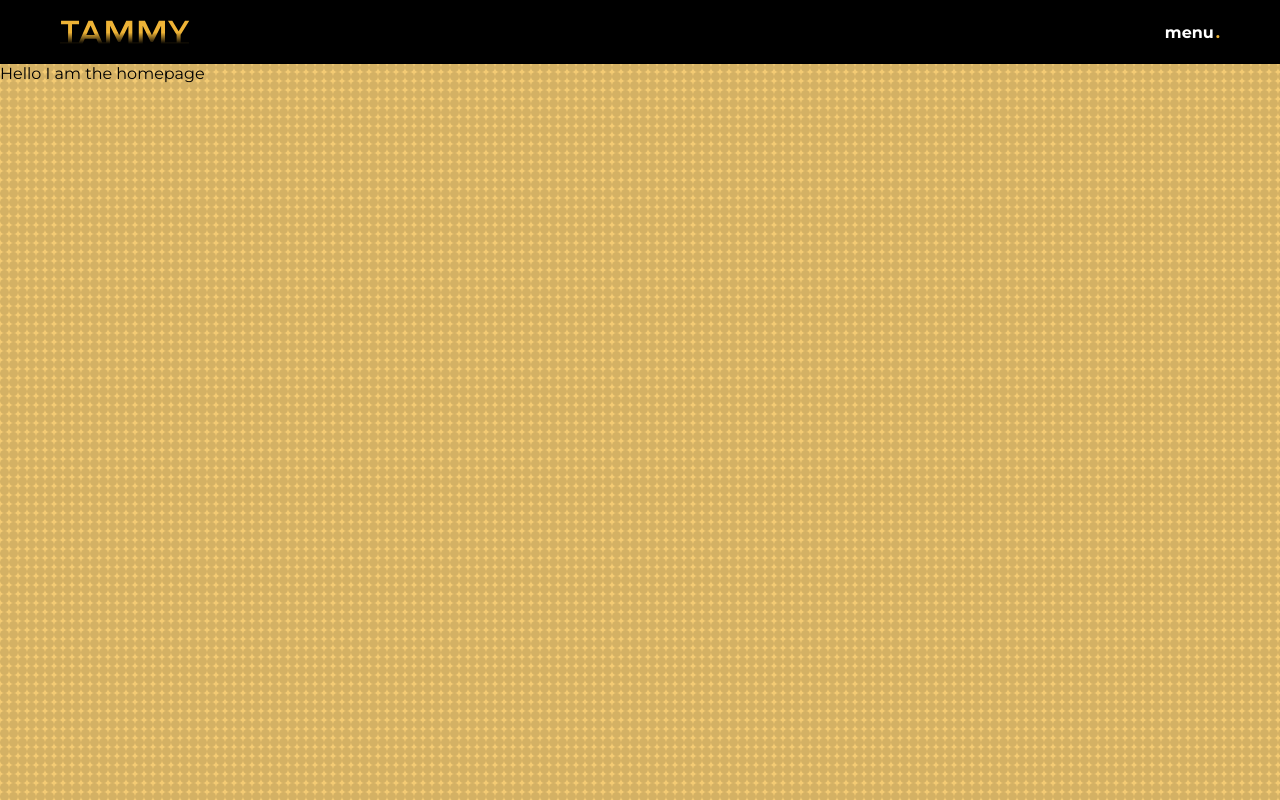
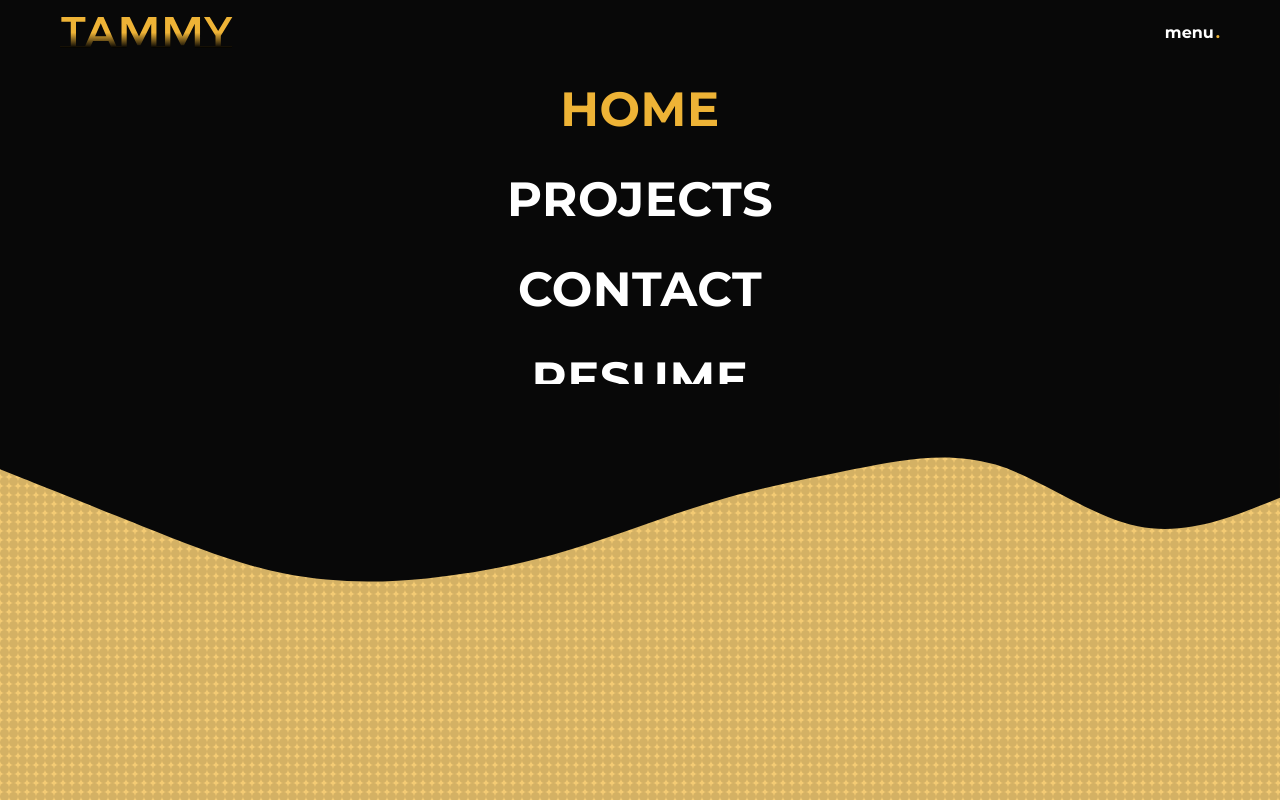
Before and after one commit to devTam/portfolioV2, a React (Create React App) app: page / in a window 1280 px wide. Built offline with nearby package versions, Linux system fonts and the light colour scheme.

Commit message:
add dropdown with waves

```diff
--- a/src/App.js
+++ b/src/App.js
@@ -3,11 +3,13 @@
 import { Switch, Route } from "react-router-dom";
 import HomePage from './pages/homepage/HomePage';
 import Nav from './components/nav/Nav';
+import NavDropdown from './components/nav-dropdown/NavDropdown';
 
 function App() {
   return (
     <div className="app">
       <Nav />
+      <NavDropdown />
       <Switch>
         <Route path="/" component={HomePage} />
       </Switch>
--- /dev/null
+++ b/src/components/nav-dropdown/NavDropdown.js
@@ -0,0 +1,41 @@
+import React from 'react';
+import './nav-dropdown.scss';
+import { NavLink } from 'react-router-dom';
+import { ReactComponent as Wave } from "../../assets/wave.svg";
+
+const NavDropdown = () => {
+  return (
+    <div className="nav-dropdown">
+      <div className="nav-dropdown__content">
+        <div className="nav-links">
+          <div className="nav-item-container">
+            <NavLink activeClassName="active" className="nav-item" to="/">
+              HOME
+            </NavLink>
+          </div>
+          <div className="nav-item-container">
+            <NavLink className="nav-item" to="/projects" exact>
+              PROJECTS
+            </NavLink>
+          </div>
+          <div className="nav-item-container">
+            <NavLink className="nav-item" to="/contact">
+              CONTACT
+            </NavLink>
+          </div>
+          <div className="nav-item-container">
+            <a className="nav-item resume" download>
+              RESUME
+            </a>
+          </div>
+        </div>
+        <div className="nav-socials"></div>
+      </div>
+      <div className="nav-dropdown__waves">
+          <Wave />
+      </div>
+    </div>
+  );
+};
+
+export default NavDropdown;
--- /dev/null
+++ b/src/components/nav-dropdown/nav-dropdown.scss
@@ -0,0 +1,74 @@
+.nav-dropdown {
+  //   Change to 120vh also animate from 0vh to 120vh
+  height: 50vh;
+  width: 100%;
+  position: fixed;
+  top: 8vh;
+  left: 0;
+  z-index: 2;
+  display: grid;
+  place-items: center;
+  display: flex;
+  flex-direction: column;
+
+}
+
+.nav-dropdown__content {
+  color: var(--white);
+  background-color: var(--black);
+  width: 100%;
+  height: 80%;
+  overflow: hidden;
+}
+
+.nav-item-container {
+  text-align: center;
+}
+
+.nav-item {
+  font-size: 3rem;
+  font-weight: bold;
+  color: var(--white);
+  text-decoration: none;
+  display: inline-block;
+  margin: 1rem 0;
+  letter-spacing: 0.5px;
+  cursor: pointer;
+  position: relative;
+  transition: color 0.3s;
+
+  @media only screen and (max-width: 576px) {
+    font-size: 2rem;
+  }
+
+  &.active {
+    color: var(--color-primary);
+  }
+
+  @media (hover: hover) {
+    &:hover {
+      color: var(--color-primary);
+    }
+    &:hover::before {
+      width: 100%;
+    }
+  }
+
+  &::before {
+    content: '';
+    position: absolute;
+    display: block;
+    width: 0%;
+    height: 4px;
+    bottom: 0px;
+    left: 0;
+    background-color: var(--white);
+    border-radius: 6px;
+    transition: width 0.25s var(--nav-easing);
+  }
+}
+
+.nav-dropdown__waves {
+  height: 20%;
+  width: 100%;
+}
--- a/src/components/nav/Nav.js
+++ b/src/components/nav/Nav.js
@@ -1,11 +1,12 @@
 import React from 'react';
 import { ReactComponent as Logo } from "../../assets/logo.svg";
+import { withRouter } from "react-router-dom";
 import './nav.scss';
 
-const Nav = () => {
+const Nav = ({ history }) => {
   return (
     <div className="nav">
-      <div className="nav__logo-container">
+      <div className="nav__logo-container" onClick={() => history.push("/")}>
           <Logo className="nav__logo"/>
       </div>
       <div className="nav__menu">
@@ -17,4 +18,4 @@
   );
 };
 
-export default Nav;
+export default withRouter(Nav);
--- a/src/components/nav/nav.scss
+++ b/src/components/nav/nav.scss
@@ -15,15 +15,46 @@
   height: 100%;
   display: grid;
   place-items: center;
+  cursor: pointer;
+  overflow: hidden;
 }
 
 .nav__logo {
-    height: 3vh;
-    stroke:  2px #000;
+  height: 4vh;
+
+  @media only screen and (max-width: 576px) {
+    height: 2.5vh;
+  }
 }
 
 .nav__menu {
   overflow: hidden;
+  cursor: pointer;
+  position: relative;
+  padding: 5px 0;
+  transition: color 0.3s;
+
+  @media (hover: hover) {
+    &:hover {
+      color: var(--color-primary);
+    }
+    &:hover::before {
+      width: 100%;
+    }
+  }
+
+  &::before {
+    content: '';
+    position: absolute;
+    display: block;
+    width: 0%;
+    height: 3px;
+    bottom: 0px;
+    left: 0;
+    background-color: var(--white);
+    border-radius: 6px;
+    transition: width 0.25s var(--nav-easing);
+  }
 
   &-dot {
     color: var(--color-primary);
--- a/src/index.css
+++ b/src/index.css
@@ -15,7 +15,8 @@
   --color-primary : #EEB336;
   --white: #fff;
   --white-bg: #FAFAFA;
-  --black: #000;
+  --black: #080808;
   --padding-desktop: 60px;
   --padding-mobile:8px;
+  --nav-easing: cubic-bezier(.55,.07,1,.78);
 }
```
Also changed, not shown: src/assets/wave.svg (added), 1 other file (tests, documents, lock files or other folders). Lines whose indentation alone changed are shown as unchanged.
